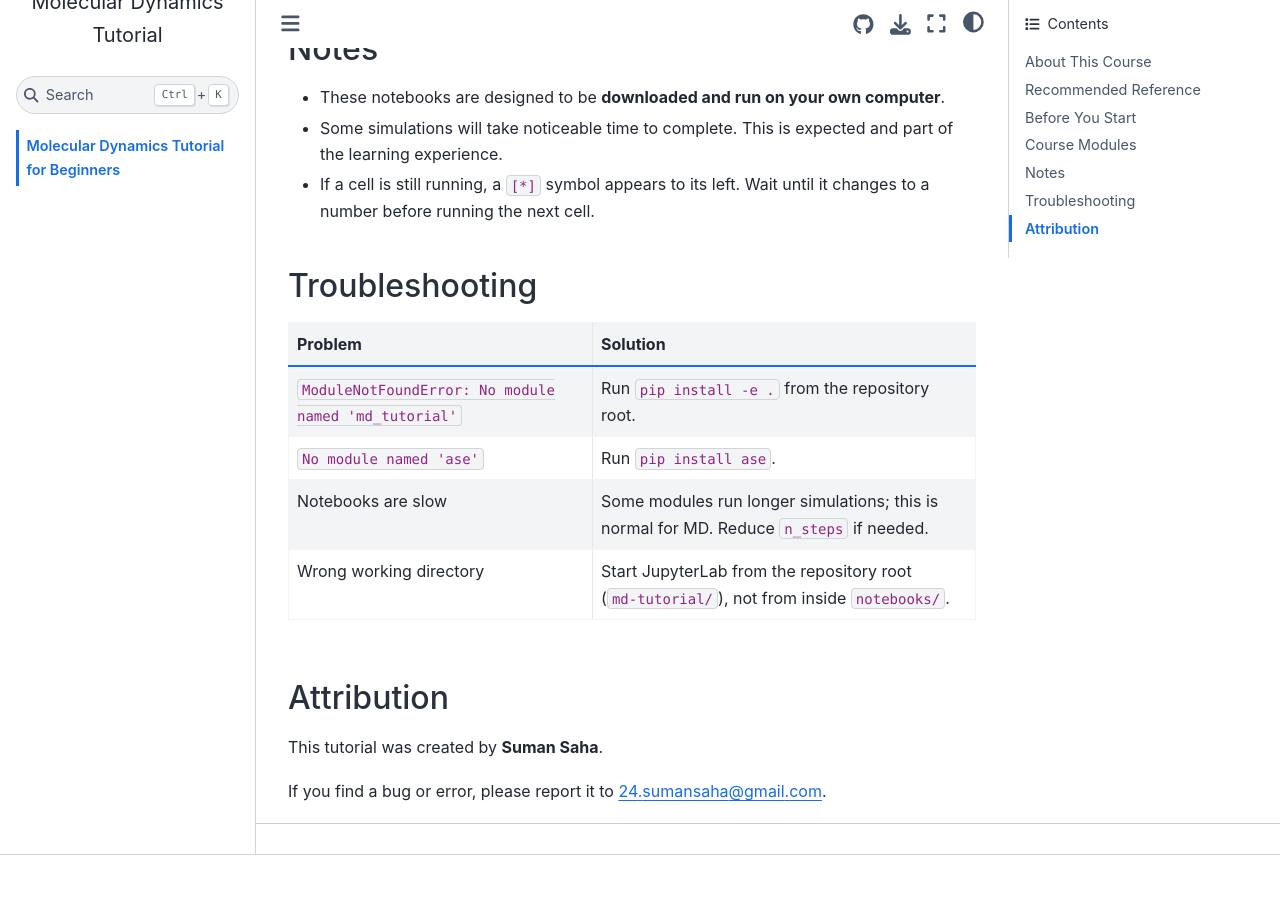
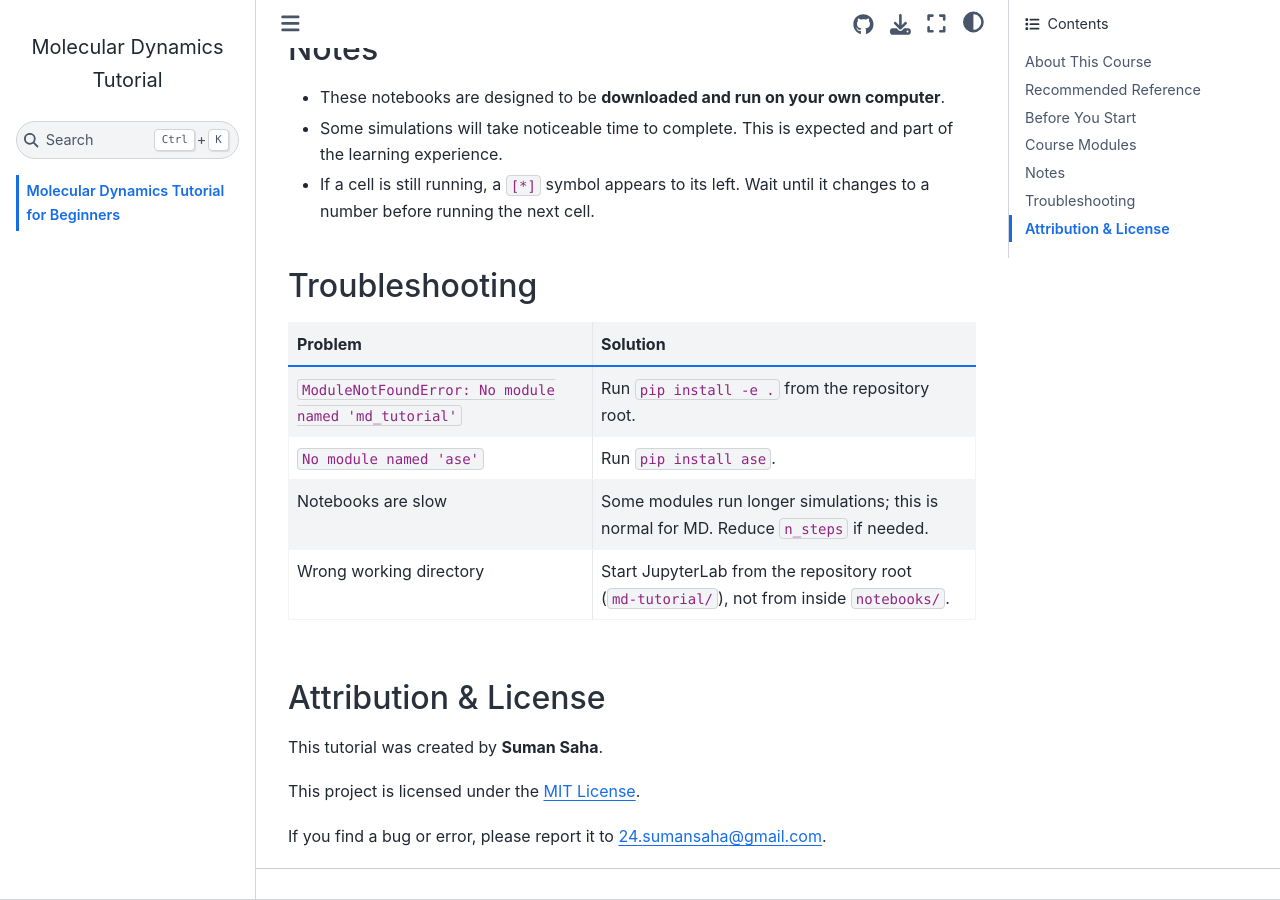
Before and after one commit to 24ssuman/md-tutorial, a Jupyter Book: the page built from intro.md, in a window 1280 px wide and 900 px high, scrolled down 2988 px. Built offline with Jupyter Book 1.0.4 settings and Sphinx 7.4.7 and the Sphinx Book theme 1.1.4, drawn with Linux system fonts in a browser that asks for light colours; pages that are not in the unit, such as notebooks, are missing from menus; before the commit the page ends 3843 px from its top, so only the background shows below that.

Commit message:
Update license metadata in pyproject.toml, _config.yml, README.md, and intro.md

```diff
--- a/_config.yml
+++ b/_config.yml
@@ -1,5 +1,6 @@
 title: Molecular Dynamics Tutorial
 author: Suman Saha
+copyright: "2026, Suman Saha (MIT License)"
 description: A beginner-friendly, interactive, concept-first introduction to Molecular Dynamics and enhanced sampling.
 
 execute:
--- a/intro.md
+++ b/intro.md
@@ -94,8 +94,10 @@
 | Notebooks are slow | Some modules run longer simulations; this is normal for MD. Reduce `n_steps` if needed. |
 | Wrong working directory | Start JupyterLab from the repository root (`md-tutorial/`), not from inside `notebooks/`. |
 
-## Attribution
+## Attribution & License
 
 This tutorial was created by **Suman Saha**.
 
+This project is licensed under the [MIT License](https://github.com/24ssuman/md-tutorial/blob/main/LICENSE).
+
 If you find a bug or error, please report it to [24.sumansaha@gmail.com](mailto:24.sumansaha@gmail.com).
--- a/pyproject.toml
+++ b/pyproject.toml
@@ -6,6 +6,11 @@
 name = "md-tutorial"
 version = "1.0.0"
 description = "Beginner-friendly Molecular Dynamics tutorial with Jupyter notebooks"
+license = {file = "LICENSE"}
+classifiers = [
+    "License :: OSI Approved :: MIT License",
+    "Programming Language :: Python :: 3",
+]
 requires-python = ">=3.9"
 dependencies = [
     "numpy",
```
Also changed, not shown: README.md (+3 -1 lines).
